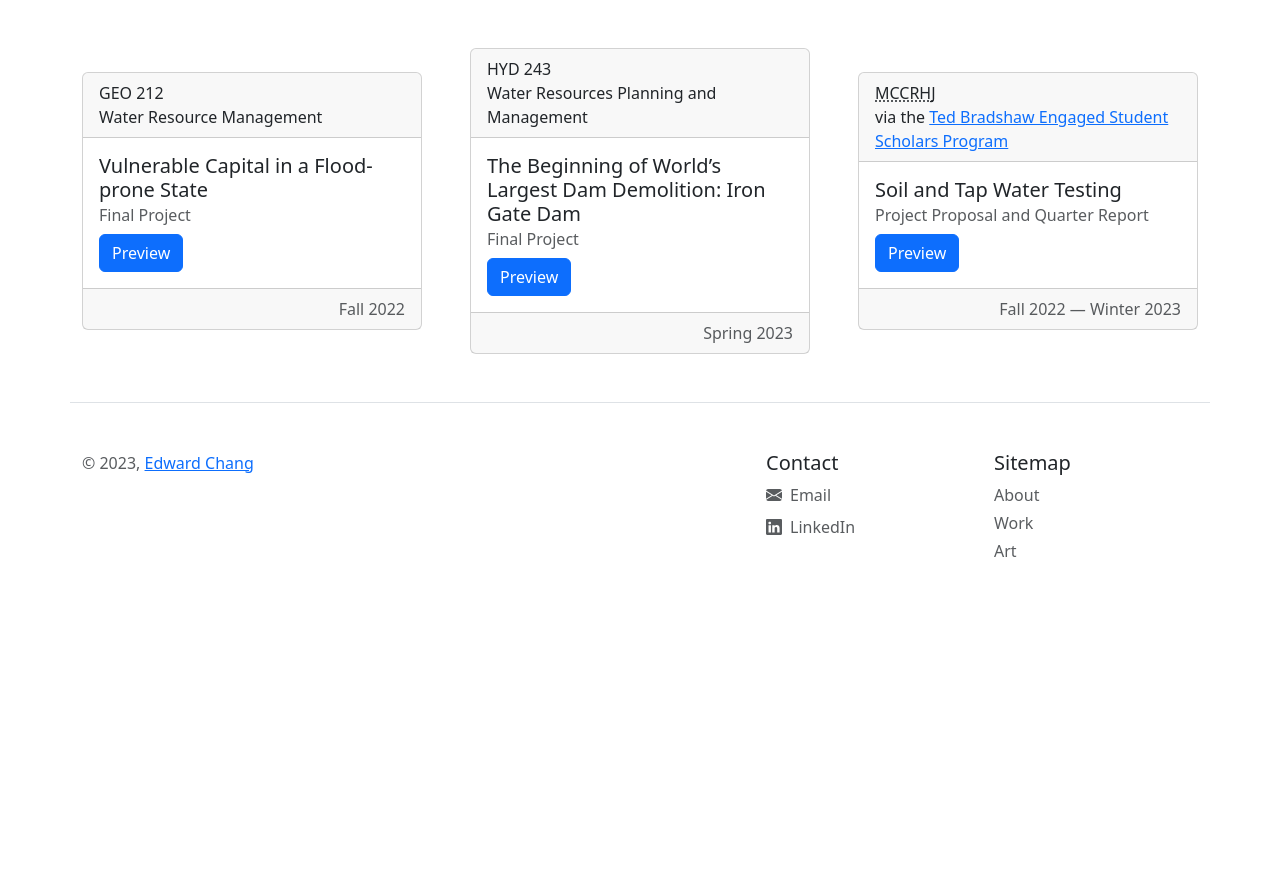
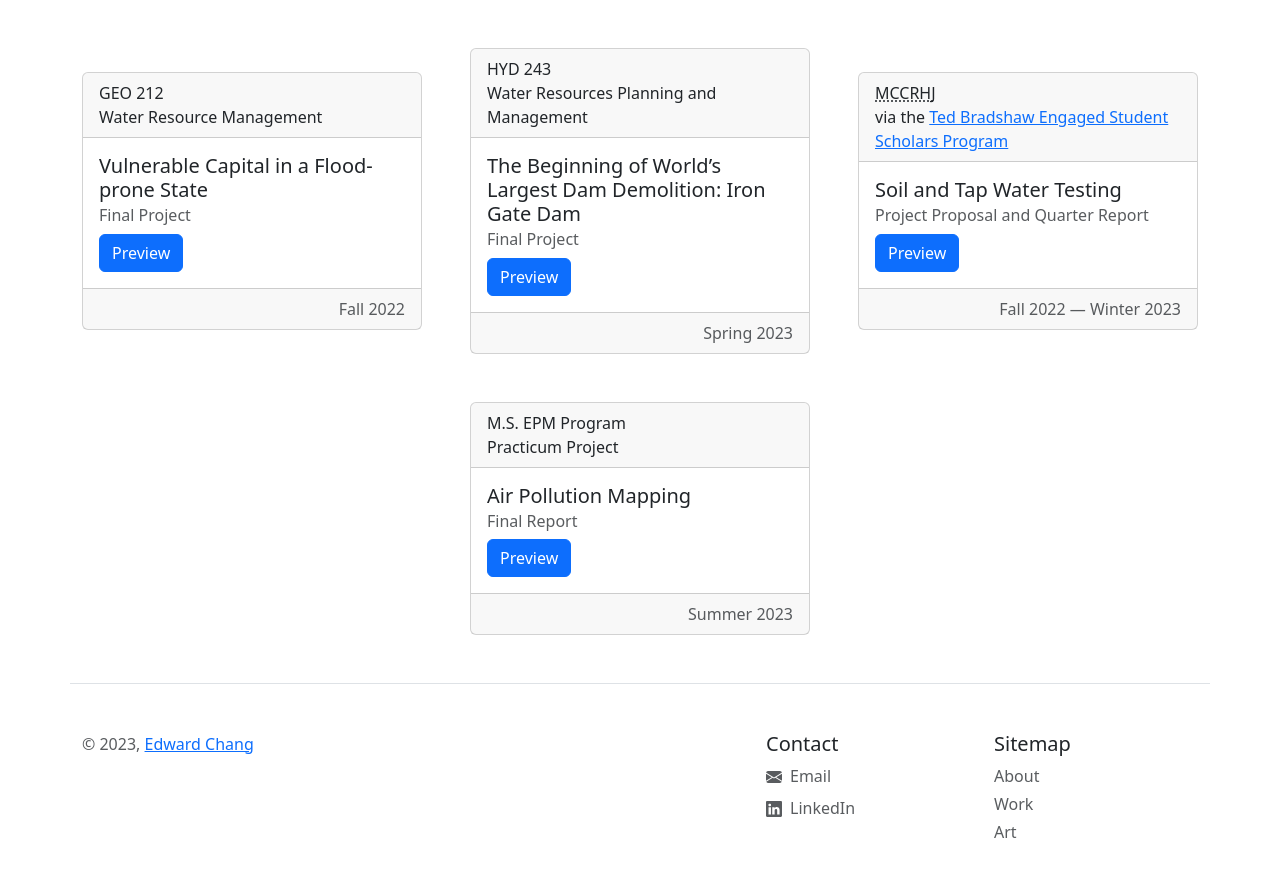
Before and after one commit to jieqiyan/jieqiyan.github.io, a Jekyll site: the page built from work.html, in a window 1280 px wide and 900 px high, scrolled down 969 px. Shown: the top 877 px of the window. Built offline with Jekyll 4.4.1, drawn with Linux system fonts in a browser that asks for light colours; before the commit the page ends 1588 px from its top, so only the background shows below that.

Commit message:
Update work.yml

```diff
--- a/_data/work.yml
+++ b/_data/work.yml
@@ -62,3 +62,10 @@
   work_type: "Project Proposal and Quarter Report"
   work_file: "MCCRHJ/Project Proposal and Quarter Report.pdf"
   term: "Fall 2022 &#8212; Winter 2023"
+
+- affiliation: "M.S. EPM Program"
+  affiliation_detail: "Practicum Project"
+  work_title: "Air Pollution Mapping"
+  work_type: "Final Report"
+  work_file: "EPM/Practicum Report_RSC.pdf"
+  term: "Summer 2023"
```
